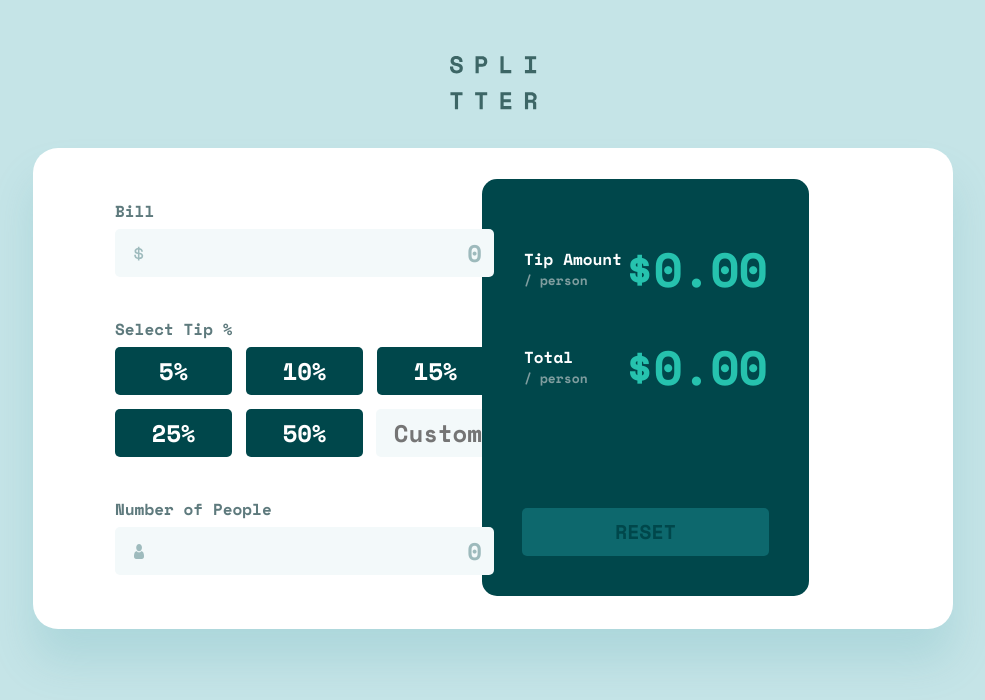
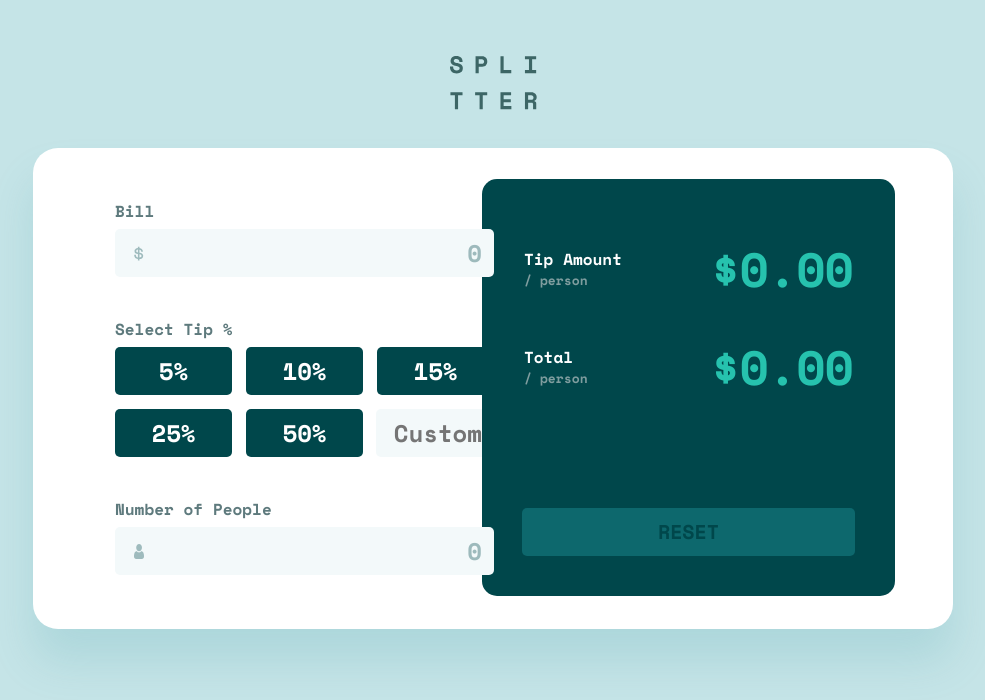
Before and after one commit to floyd910/splitter-tip-counter-app, a React (Create React App) app: page / in a window 1280 px wide. Shown: the top 700 px of the page, without its empty margins (147-1132 px from the left). Built offline with nearby package versions, Linux system fonts and the light colour scheme.

Commit message:
Update Output.css

```diff
--- a/src/components/output/Output.css
+++ b/src/components/output/Output.css
@@ -1,6 +1,5 @@
 .output-div {
   width: 100%;
-  max-width: 327px;
   height: 257px;
   background: #00474b;
   border-radius: 15px;
```
